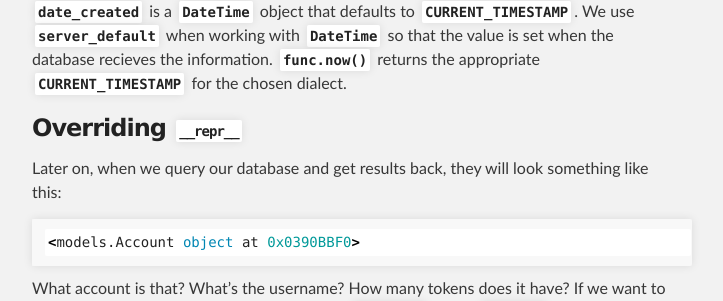
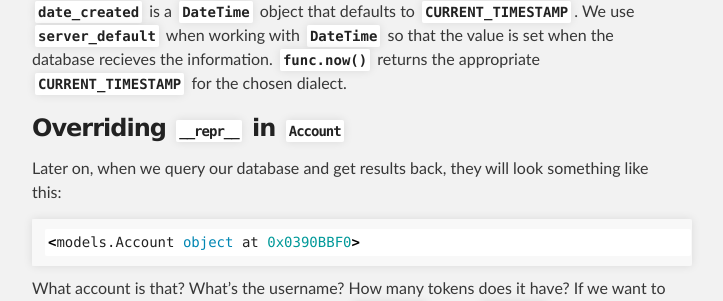
Before and after one commit to pythonforalayman/pythonforalayman.github.io, a Jekyll site: the page built from _posts/2017-03-03-sqlalchemy.markdown, in a window 1280 px wide and 900 px high, scrolled down 3977 px. Shown: the part 146-447 px from the top of the window, without its empty margins (288-1011 px from the left). Built offline with Jekyll 4.4.1, drawn with Linux system fonts in a browser that asks for light colours.

Commit message:
Add __repr__ clarifier

````diff
--- a/_posts/2017-03-03-sqlalchemy.markdown
+++ b/_posts/2017-03-03-sqlalchemy.markdown
@@ -163,7 +163,7 @@ Here, we use **`id`** as our **`primary_key`** (a unique identifier that auto-in
 
 **`date_created`** is a **`DateTime`** object that defaults to **`CURRENT_TIMESTAMP`**. We use **`server_default`** when working with **`DateTime`** so that the value is set when the database recieves the information. **`func.now()`** returns the appropriate **`CURRENT_TIMESTAMP`** for the chosen dialect.
 
-### Overriding `__repr__`
+### Overriding `__repr__` in **`Account`**
 Later on, when we query our database and get results back, they will look something like this:
 
 ```python
````
